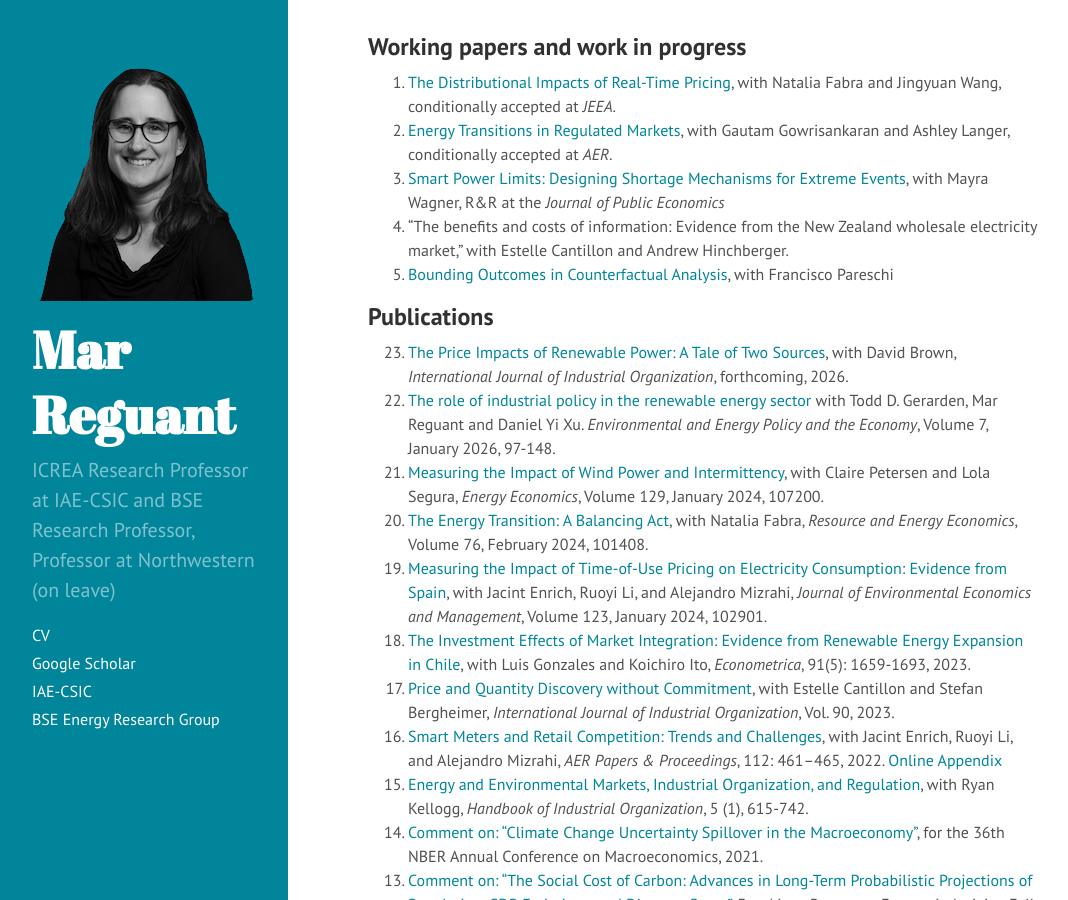
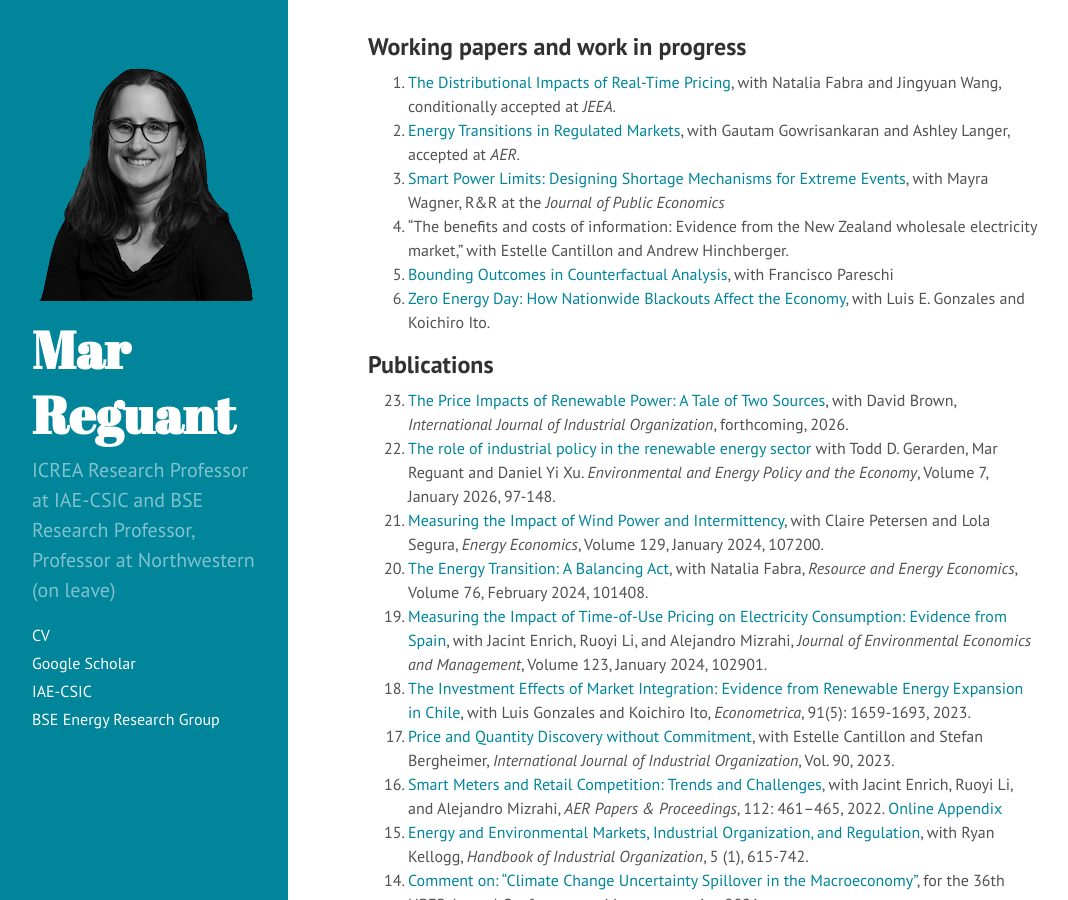
Before and after one commit to mreguant/mreguant.github.io, a Jekyll site: the page built from index.md, in a window 1280 px wide and 900 px high. Shown: the whole window, without its empty margins (0-1068 px from the left). Built offline with Jekyll 4.4.1, drawn with Linux system fonts in a browser that asks for light colours; nearby versions of some CDN libraries.

Commit message:
Update index.md

```diff
--- a/index.md
+++ b/index.md
@@ -4,10 +4,11 @@ title: Home
 ---
 ## Working papers and work in progress
 2. [The Distributional Impacts of Real-Time Pricing](https://mreguant.github.io/papers/Distributional_Impacts_of_Real_Time_Pricing.pdf), with Natalia Fabra and Jingyuan Wang, conditionally accepted at *JEEA*.
-3. [Energy Transitions in Regulated Markets](https://mreguant.github.io/papers/energy_transitions_regulated_markets.pdf), with Gautam Gowrisankaran and Ashley Langer, conditionally accepted at *AER*.
+3. [Energy Transitions in Regulated Markets](https://mreguant.github.io/papers/energy_transitions_regulated_markets.pdf), with Gautam Gowrisankaran and Ashley Langer, accepted at *AER*.
 4. [Smart Power Limits: Designing Shortage Mechanisms for Extreme Events](https://mreguant.github.io/papers/Rationing_Submission.pdf), with Mayra Wagner, R&R at the *Journal of Public Economics*
 5. "The benefits and costs of information: Evidence from the New Zealand wholesale electricity market," with Estelle Cantillon and Andrew Hinchberger.
 7. [Bounding Outcomes in Counterfactual Analysis](https://mreguant.github.io/papers/bounds_latest.pdf), with Francisco Pareschi
+8. [Zero Energy Day: How Nationwide Blackouts Affect the Economy](https://www.nber.org/papers/w35066), with Luis E. Gonzales and Koichiro Ito.
 
 ## Publications
 1. [The Price Impacts of Renewable Power: A Tale of Two Sources](https://mreguant.github.io/papers/wp2026-04.pdf), with David Brown, *International Journal of Industrial Organization*, forthcoming, 2026.
```
